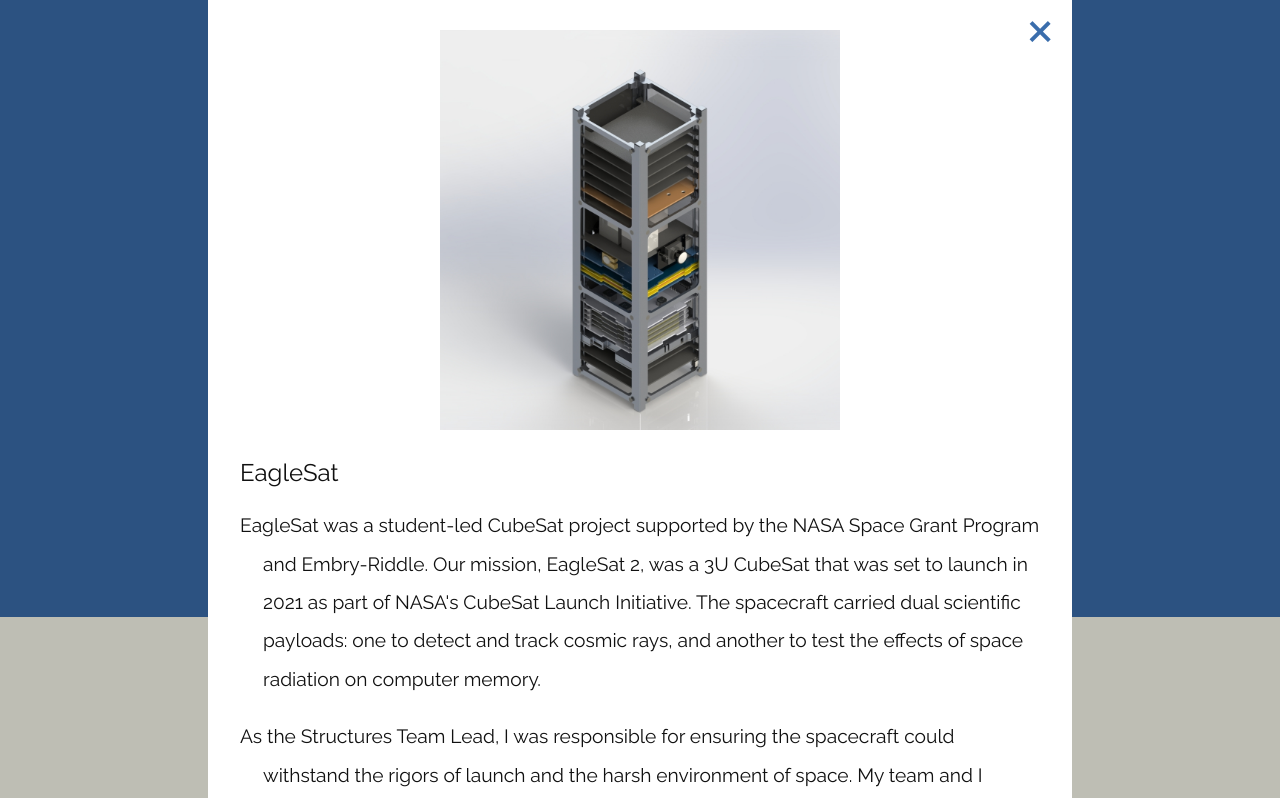
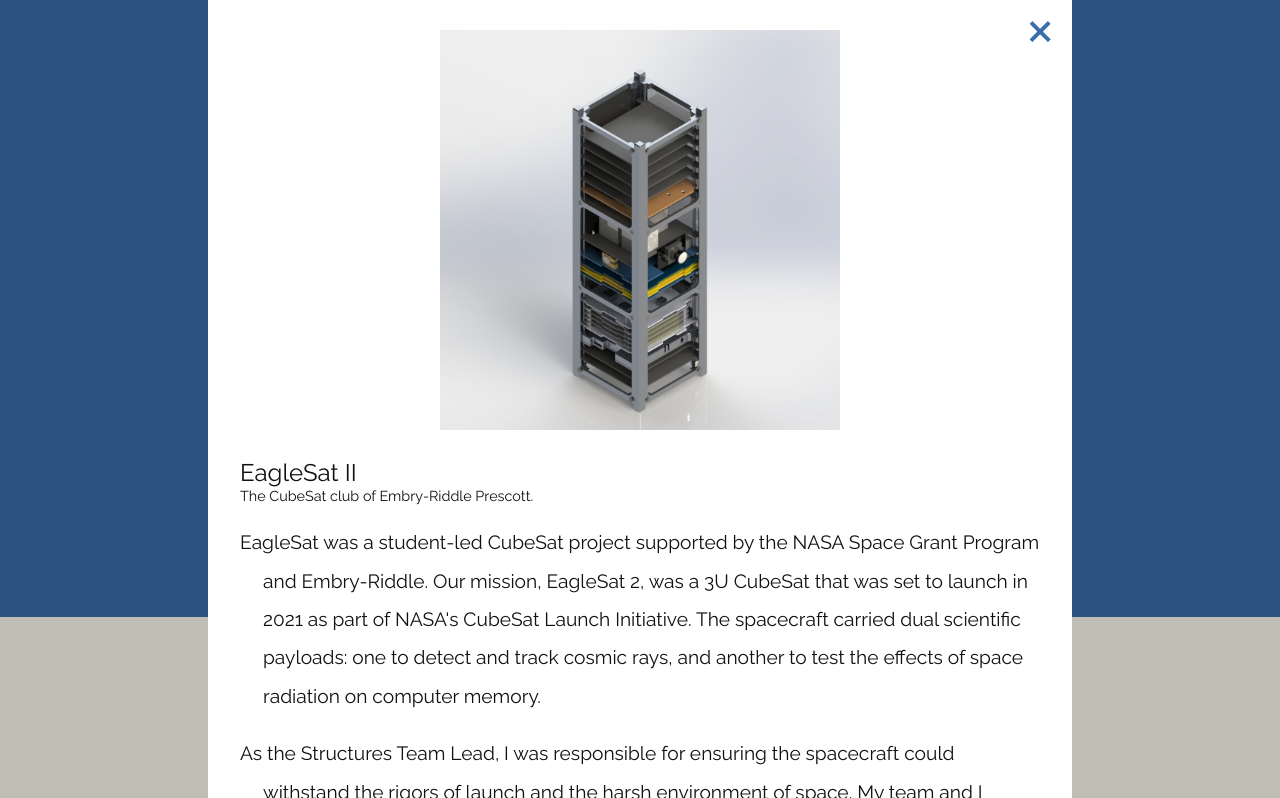
Before and after one commit to iLikePieTM/hoppe.space, a plain HTML site: page index.html in a window 1280 px wide. Both pictures are taken after a click on the link "EagleSat II". Shown: the part 2414-3212 px from the top of the page. Drawn offline with Linux system fonts and the light colour scheme.

Commit message:
EaglSat Typo Fix

```diff
--- a/index.html
+++ b/index.html
@@ -218,7 +218,8 @@
     <div class="modal">
       <a class="close" href="#back"> &times; </a>
       <a href="media/eaglesat.jpg" target="_blank"><img src="media/eaglesat.jpg" width></a>
-      <h3>EagleSat</h3>
+      <h3>EagleSat II</h3>
+      <h4>The CubeSat club of Embry-Riddle Prescott.</h4>
       <p>
         EagleSat was a student-led CubeSat project supported by the NASA Space Grant Program and Embry-Riddle. Our
         mission, EagleSat 2, was a 3U CubeSat that was set to launch in 2021 as part of NASA's CubeSat Launch
```
